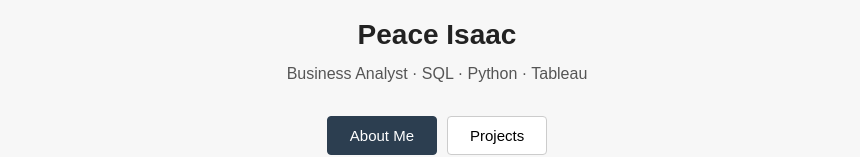
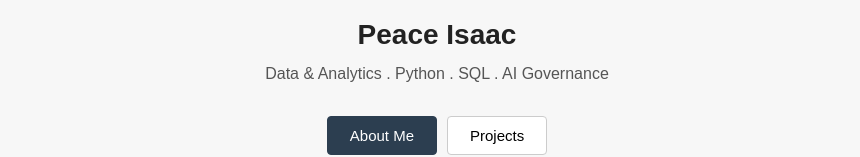
Before and after one commit to LoluPH/LoluPH.github.io, a plain HTML site: page index.html in a window 1280 px wide. Shown: the part 182-339 px from the top of the page, without its empty margins (203-1063 px from the left). Drawn offline with Linux system fonts and the light colour scheme.

Commit message:
Update index.html

```diff
--- a/index.html
+++ b/index.html
@@ -155,7 +155,7 @@
         <div class="photo">Photo</div>
 
         <h1>Peace Isaac</h1>
-        <p>Business Analyst · SQL · Python · Tableau</p>
+        <p>Data & Analytics . Python . SQL . AI Governance</p>
       </header>
 
       <!-- ============================================================
```
